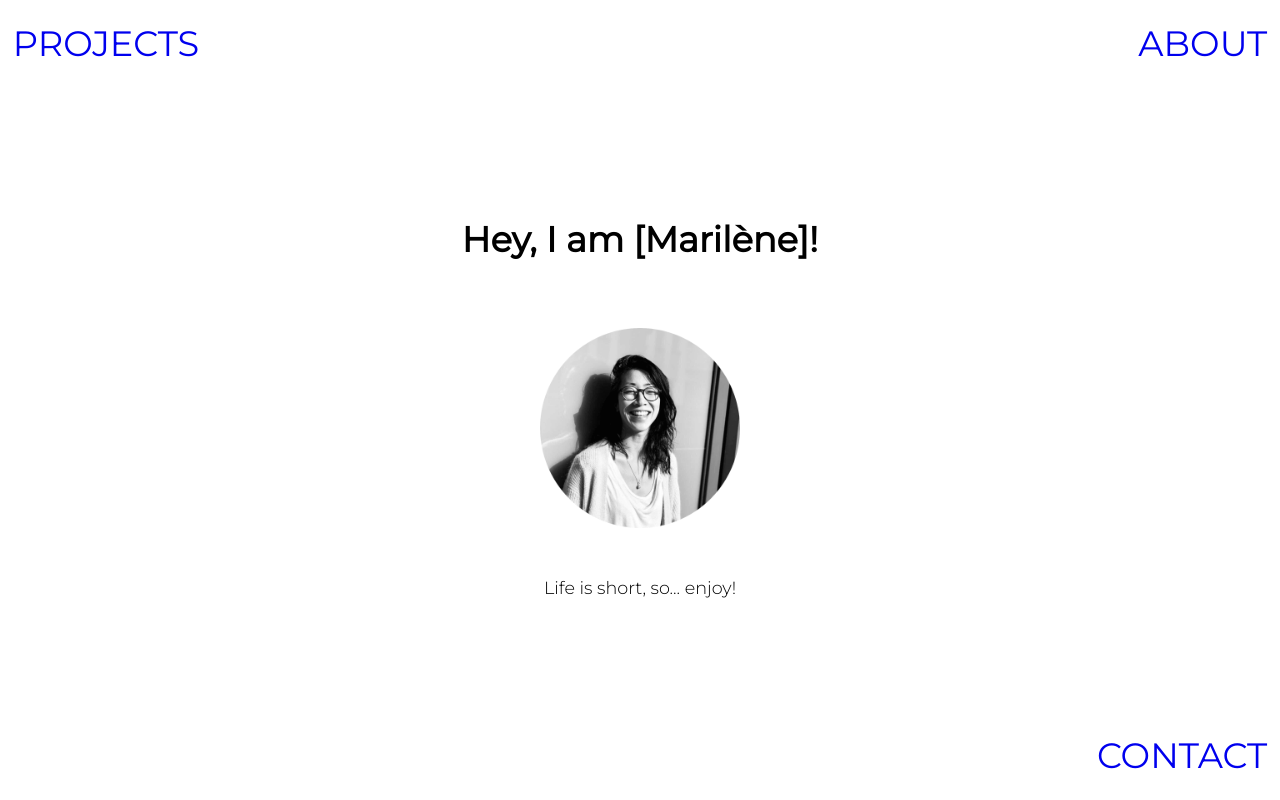
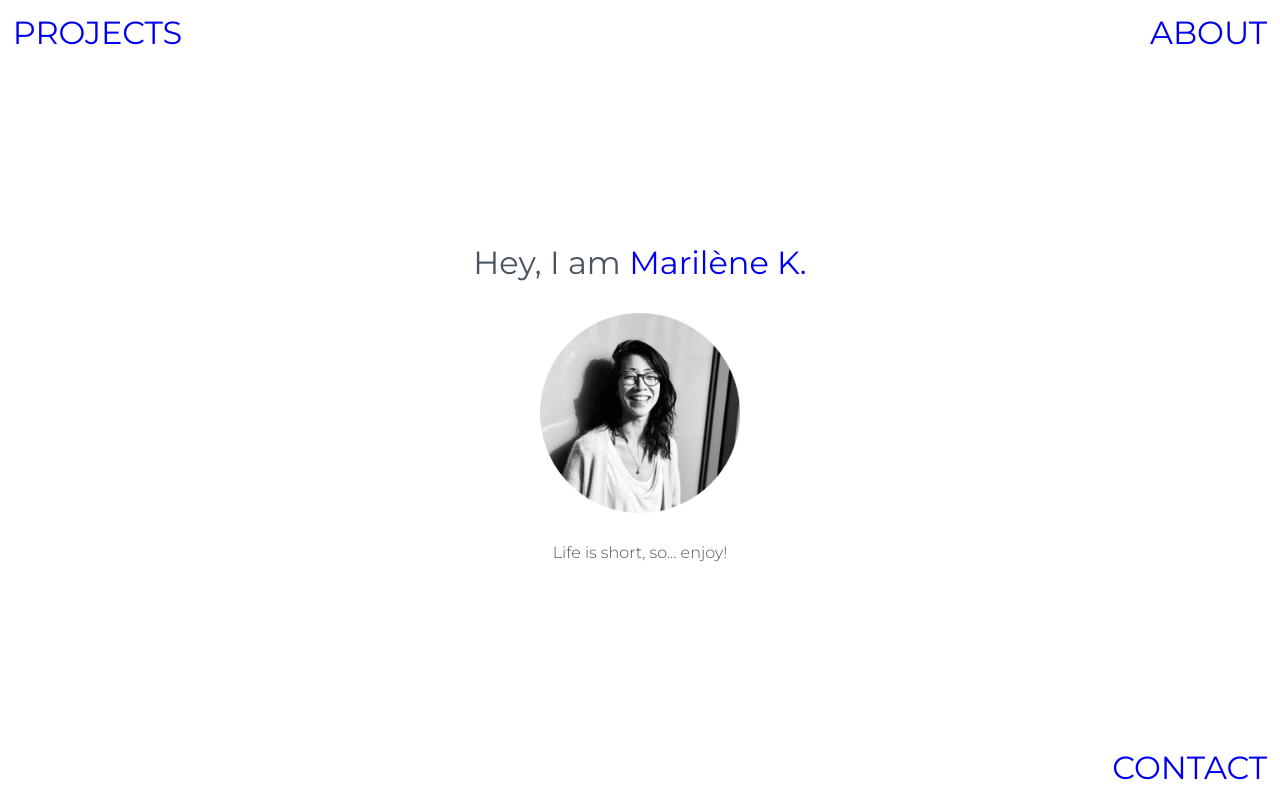
Before and after one commit to MarileneK/marilenekhieu, a React (Create React App) app: page / in a window 1280 px wide. Built offline with nearby package versions, Linux system fonts and the light colour scheme.

Commit message:
feat | Homepage ok + Project page almost ok (filter per categories must be done)

```diff
--- a/src/App.css
+++ b/src/App.css
@@ -12,11 +12,12 @@
 
 body {
     font-family: 'Montserrat', sans-serif;
-    font-size: 1.1em;
+    /* font-size: 1.1em; */
     font-weight: 300;
     background-color: var(--color_light_grey);
+    color: var(--color_dark_grey);
     text-align: center;
-    line-height: 2.5;
+    /* line-height: 2.5; */
 }
 
 #index-background {
@@ -34,7 +35,11 @@ body {
     align-items: center;
 }
 
-#grid {
+#description h1 {
+    font-weight: 400;
+}
+
+#nav {
     display: flex;
     flex-wrap: wrap;
     font-size: 2em;
@@ -43,14 +48,19 @@ body {
 
 .link_style {
     text-decoration: none;
+    transition: 1s;
 }
 
 .link_style:hover {
     text-decoration: underline;
-    transition: 1s;
+    color: black;
 }
 
-#item_grid_1 {
+.link_style:visited {
+    color: var(--color_dark_grey);
+}
+
+#item_nav_1 {
     position: absolute;
     top: 0;
     left: 0;
@@ -58,9 +68,10 @@ body {
     width: 49%;
     text-align: left;
     margin-left: 1%;
+    margin-top: 1%;
 }
 
-#item_grid_2 {
+#item_nav_2 {
     position: absolute;
     top: 0;
     right: 0;
@@ -68,9 +79,10 @@ body {
     width: 49%;
     text-align: right;
     margin-right: 1%;
+    margin-top: 1%;
 }
 
-#item_grid_3 {
+#item_nav_3 {
     position: absolute;
     bottom: 0;
     right: 0;
@@ -78,9 +90,10 @@ body {
     width: 99%;
     text-align: right;
     margin-right: 1%;
+    margin-bottom: 1%;
 }
 
 .pic {
     width: 200px;
-    margin: 20px 0;
+    margin: 10px 0;
 }
--- a/src/App.js
+++ b/src/App.js
@@ -1,28 +1,13 @@
 import './App.css';
-import { Link } from 'react-router-dom';
 
-import Description from './components/Description/Description';
+import Description from './components/Description';
+import Navigation from './components/Navigation';
 
 function App() {
     return (
         <div id='index-background'>
-
-            <div id='grid'>
-                <div id='item_grid_1'>
-                    <Link to='/projects' className='link_style'>PROJECTS</Link>
-                </div>
-
-                <div id='item_grid_2'>
-                    <Link to='/about' className='link_style'>ABOUT</Link>
-                </div>
-
-                <div id='item_grid_3'>
-                    <Link to='/contact' className='link_style'>CONTACT</Link>
-                </div>
-            </div>
-
+            <Navigation />
             <Description />
-
         </div>
     );
 }
--- a/src/components/Buttons/ArrowBackButton.js
+++ b/src/components/Buttons/ArrowBackButton.js
@@ -5,7 +5,7 @@ import { useNavigate } from 'react-router-dom';
 import { ARROW_BACK_ICON } from '../../data/constants';
 
 
-export default function ArrowBack() {
+export default function ArrowBackButton() {
     const navigate = useNavigate();
     return (
         <div>
--- a/src/components/Buttons/FollowButton.js
+++ b/src/components/Buttons/FollowButton.js
@@ -4,10 +4,7 @@ import { Link } from 'react-router-dom';
 export default function FollowButton() {
     return (
         <div id='follow-me-button'>
-            <Link
-                to=''
-                className="follow_icon"
-            >
+            <Link to='' className="follow_icon">
                 Follow me...
                 <i className="fas fa-walking"></i>
             </Link>
--- /dev/null
+++ b/src/components/Description.js
@@ -0,0 +1,20 @@
+import React from 'react';
+import { Link } from 'react-router-dom';
+
+export default function Description() {
+    return (
+        <div id='description'>
+            <h1>Hey, I am <Link to='/contact' className='link_style'>Marilène K.</Link></h1>
+            <Link to='/about'>
+                <img
+                    className='pic'
+                    src={require('../assets/img/marilene-picture-b&w.png')}
+                    alt="Oh ho... Something went wrong =( ..."
+                    title="It's me! Marilène Khieu."
+                />
+            </Link>
+
+            <p>Life is short, so... enjoy!</p>
+        </div>
+    )
+};
--- a/src/components/Description/Description.js
+++ /dev/null
@@ -1,17 +0,0 @@
-import React from 'react';
-
-export default function Description() {
-    return (
-        <div id='description'>
-            <h1>Hey, I am [Marilène]!</h1>
-            <img
-                className='pic'
-                src={require('../../assets/img/marilene-picture-b&w.png')}
-                alt="Oh ho... Something went wrong =( ..."
-                title="It's me! Marilène Khieu."
-            />
-
-            <p>Life is short, so... enjoy!</p>
-        </div>
-    )
-};
--- /dev/null
+++ b/src/components/Navigation.js
@@ -0,0 +1,20 @@
+import React from 'react';
+import { Link } from 'react-router-dom';
+
+export default function Navigation() {
+    return (
+        <div id='nav'>
+            <div id='item_nav_1'>
+                <Link to='/projects' className='link_style'>PROJECTS</Link>
+            </div>
+
+            <div id='item_nav_2'>
+                <Link to='/about' className='link_style'>ABOUT</Link>
+            </div>
+
+            <div id='item_nav_3'>
+                <Link to='/contact' className='link_style'>CONTACT</Link>
+            </div>
+        </div>
+    )
+}
--- a/src/pages/Contact.js
+++ b/src/pages/Contact.js
@@ -1,11 +1,12 @@
 import React from 'react';
+import ArrowBackButton from '../components/Buttons/ArrowBackButton';
 import { EMAIL, INSTAGRAM, LINKEDIN, LINKEDIN_ICON } from '../data/constants';
 
 export default function Contact() {
   return (
-    <React.Fragment>
+    <div>
 
-      <p>[Button BACK]</p>
+      <ArrowBackButton />
       <p>Hey! Let's keep in touch!</p>
 
       <a
@@ -30,6 +31,6 @@ export default function Contact() {
         Instagram: marileneK (add link)
       </a>
 
-    </React.Fragment>
+    </div>
   )
 }
--- a/src/pages/Projects/Projects.css
+++ b/src/pages/Projects/Projects.css
@@ -1,5 +1,19 @@
+#project_container {
+    display: flex;
+    flex-wrap: wrap;
+}
+
+.project_card {
+    width: 50%;
+    margin-bottom: 100px;
+}
+
+.project_card h1 {
+    font-size: 1.5em;
+}
+
 .screenshot {
-    width: 350px;
-    height: 30vh;
+    width: 40vw;
+    height: 50vh;
     object-fit: cover;
 }
--- a/src/pages/Projects/Projects.js
+++ b/src/pages/Projects/Projects.js
@@ -15,15 +15,15 @@ export default function Projects() {
 
             <p style={{ fontSize: '50px', color: 'red' }}>ALL | WEB | MOBILE (ajouter un hover + selected)</p>
 
+            <div id='project_container'>
                 {projects.map((project) => (
-                <React.Fragment key={project.id}>
-                    <h1>{project.title}</h1>
+                    <div key={project.id} className='project_card'>
                         <img
-                        // src={require(`../../assets/img/${project.image}`)}
                             src={require(`../../assets/img/${project.image}`)}
                             alt='Screenshot of the project'
                             className='screenshot'
                         />
+                        <h1>{project.title}</h1>
                         <p>{project.description}</p>
 
                         <p>
@@ -50,8 +50,9 @@ export default function Projects() {
                             )}
                         </p>
 
-                </React.Fragment>
+                    </div>
                 ))}
+            </div>
 
         </div>
     )
```
Lines whose indentation alone changed are shown as unchanged.
